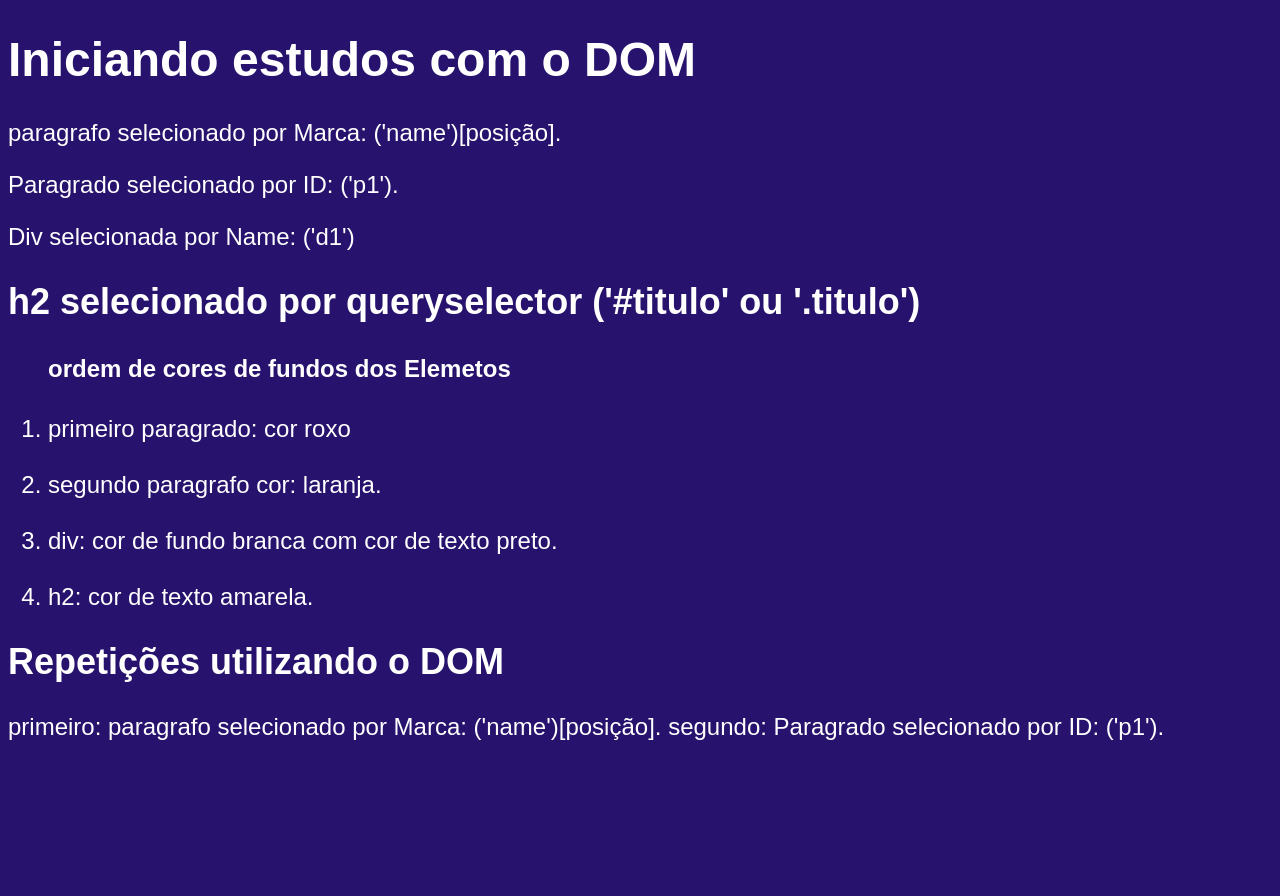
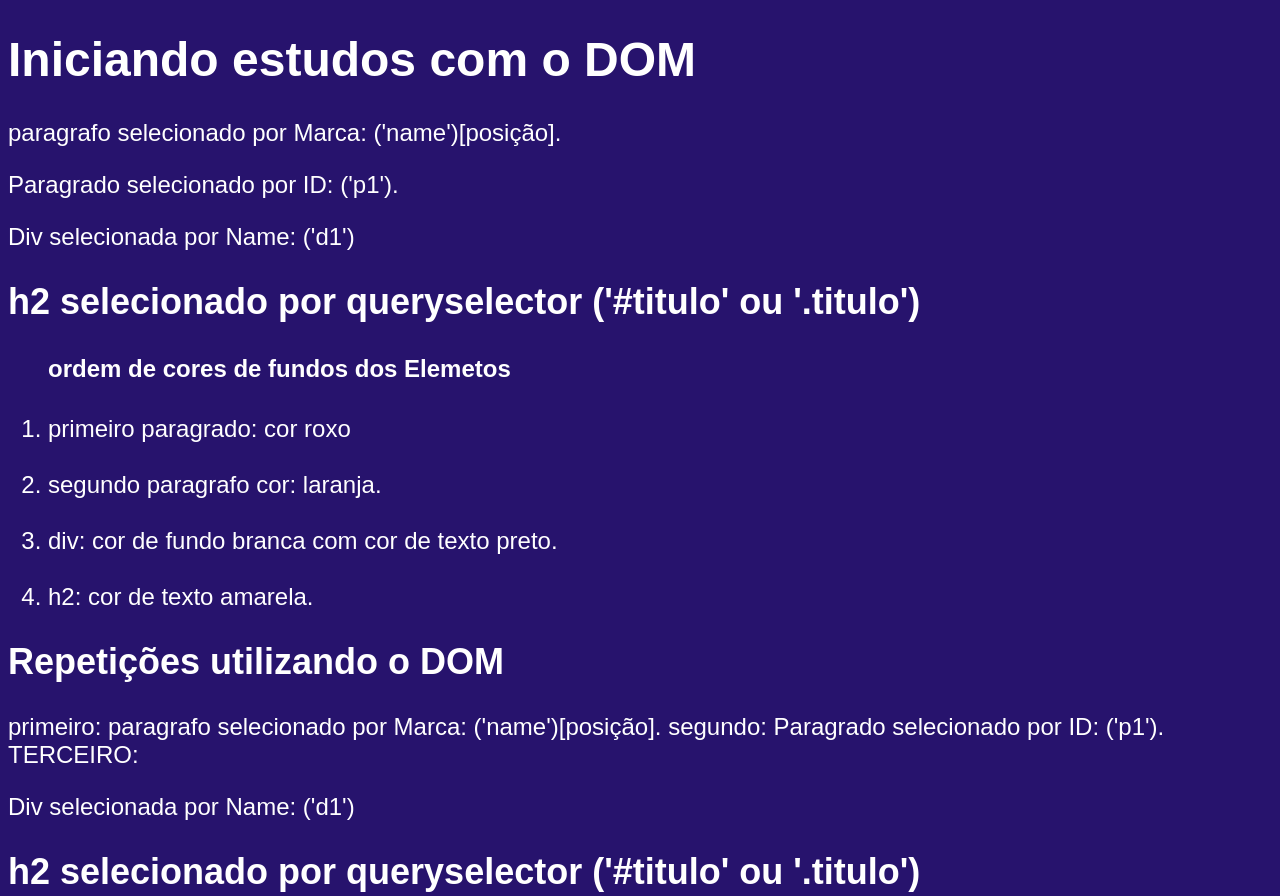
Before and after one commit to BrenoCamiloDev/CursoJs, a plain HTML site: page Aula09/Ex0005.html in a window 1280 px wide. Shown: the top 896 px of the page. Before the commit the page ends 800 px from the top, so only its background shows below. Drawn offline with Linux system fonts and the light colour scheme.

Commit message:
finalizando aula 09
finalizando primeira parte de DOM,

```diff
--- a/Aula09/Ex0005.html
+++ b/Aula09/Ex0005.html
@@ -52,7 +52,9 @@
 
         var paragrafoID = document.getElementById('p1')
 
-        var name1 = document.getElementsByTagName('msg')[0]
+        var name1 = document.getElementsByName('msg')[0]
+
+        var sellec = window.document.querySelector('h2#titulo')
 
 
 
@@ -60,11 +62,9 @@
 
         document.write(`segundo:  ${paragrafoID.innerHTML}    `)
 
-        document.write(`terceiro: ${name1.innerHTML}   `)
+        document.write(`TERCEIRO: ${name1.innerHTML} `)
 
-
-
-
+        document.write(`COM ID: ${sellec.innerHTML}`)
 
     </script>
 
```
